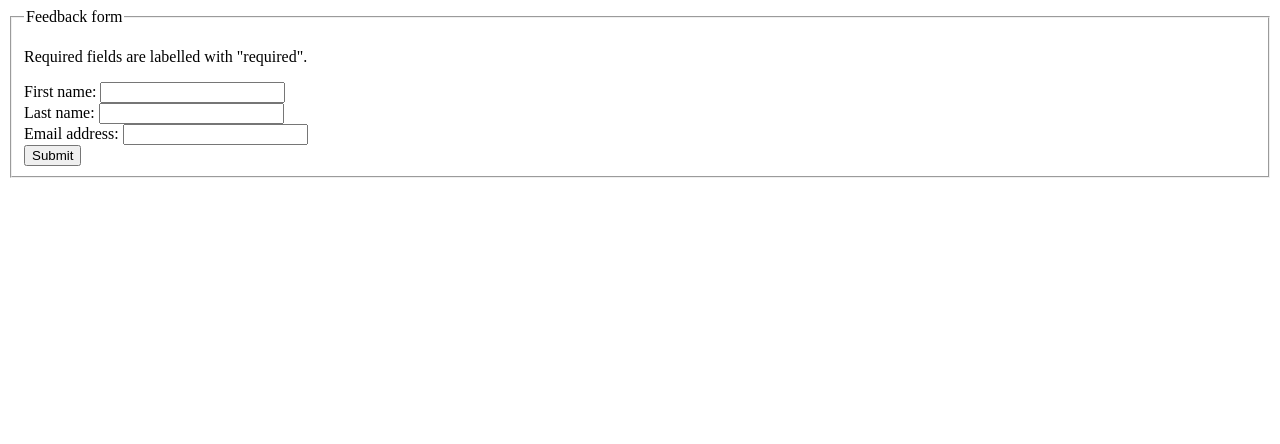
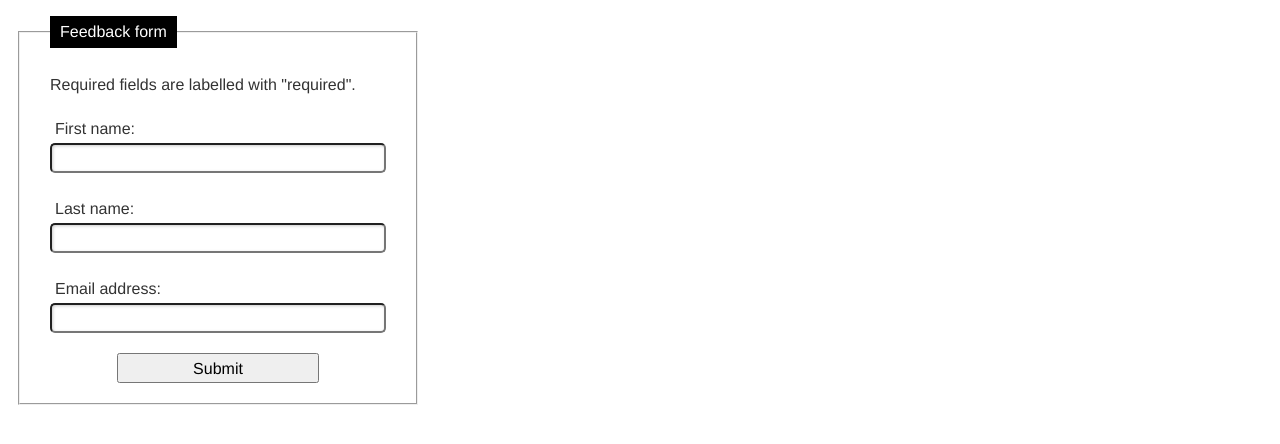
Before and after one commit to preto-phil/CSS-practice, a plain HTML site: page Forms/test3.html in a window 1280 px wide. Drawn offline with Linux system fonts and the light colour scheme.

Commit message:
Task 3: CSS source code added

```diff
--- a/Forms/test3.css
+++ b/Forms/test3.css
@@ -0,0 +1,62 @@
+body {
+    background-color: #fff;
+    color: #333;
+    font: 1em / 1.4 Helvetica Neue, Helvetica, Arial, sans-serif;
+    padding: 1em;
+    margin: 0;
+}
+
+* {
+    box-sizing: border-box;
+}
+
+button,
+input,
+select {
+    font-family: inherit;
+    font-size: 100%;
+    padding: 0; margin: 0;
+}
+
+fieldset {
+    padding: 10px 30px 0;
+    width: 400px;
+}
+
+legend {
+    color: white;
+    background: black;
+    padding: 5px 10px;
+}
+
+fieldset > div {
+    margin-bottom: 20px;
+    display: flex;
+    flex-flow: row wrap;
+}
+
+button, label, input {
+    display: block;
+    font-family: inherit;
+    font-size: 100%;
+    padding: 0;
+    margin: 0;
+    box-sizing: border-box;
+    width: 100%;
+    padding: 5px;
+    height: 30px;
+}
+
+input {
+    box-shadow: inset 1px 1px 3px #ccc;
+    border-radius: 5px;
+}
+
+input:hover, input:focus {
+    background-color: #eee;
+}
+
+button {
+    width: 60%;
+    margin: 0 auto;
+}
--- a/Forms/test3.html
+++ b/Forms/test3.html
@@ -5,6 +5,7 @@
     <meta http-equiv="X-UA-Compatible" content="IE=edge">
     <meta name="viewport" content="width=device-width, initial-scale=1.0">
     <title>Advanced Styling Task 3</title>
+    <link rel="stylesheet" href="test3.css">
 </head>
 <body>
     <form>
```
